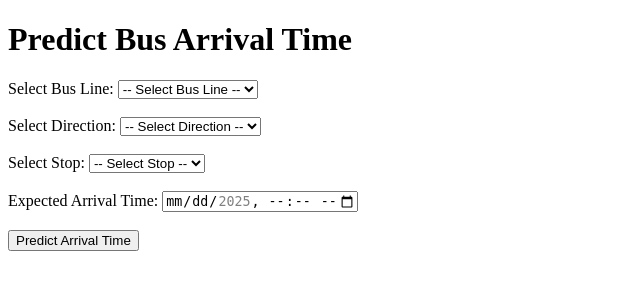
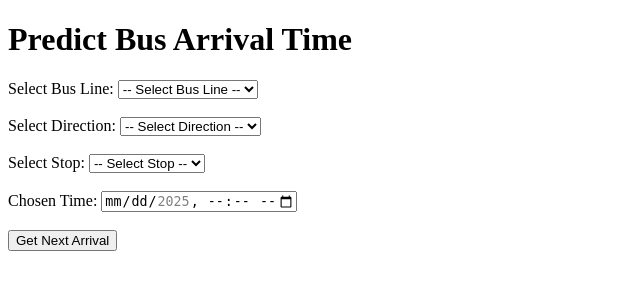
Before and after one commit to nadpierre/stm-transit-delay-prediction, a Flask app: template templates/index.html in a window 1280 px wide. Shown: the top 300 px of the page, without its empty margins (0-640 px from the left). Run offline with Flask 3, Linux system fonts and the light colour scheme; the template is opened without the code that fills it, so the values that code supplies are empty; parts of the project's set-up code (start-up, migrations or seed data) failed here and were passed over.

Commit message:
get trip data dynamically

```diff
--- a/app.py
+++ b/app.py
@@ -9,19 +9,22 @@ import pytz
 
 # Import custom code
 from src.constants import LOCAL_TIMEZONE, ROOT_DIR, MODELS_DIR
-from src.helper_functions import get_bus_lines, get_bus_directions, get_bus_stops, fetch_hourly_weather
+from src.helper_functions import get_bus_lines, get_bus_directions, get_bus_stops, get_weather_info, get_trip_info
 
 app = Flask(__name__)
 
 # File paths
-model_path = os.path.join(ROOT_DIR, MODELS_DIR, 'regression_model.pkl')
-scaler_path = os.path.join(ROOT_DIR, MODELS_DIR, 'scaler_coords.pkl')
-best_feat_path = os.path.join(ROOT_DIR, MODELS_DIR, 'best_features.pkl')
+model_dir = os.path.join(ROOT_DIR, MODELS_DIR)
+model_path = os.path.join(model_dir, 'regression_model.pkl')
+scaler_path = os.path.join(model_dir, 'scaler_coords.pkl')
+best_feat_path = os.path.join(model_dir, 'best_features.pkl')
+min_time_path = os.path.join(model_dir, 'min_time.pkl')
 
 # Load data
 model = joblib.load(model_path)
 scaler = joblib.load(scaler_path)
 best_features = joblib.load(best_feat_path)
+#min_time_local = joblib.load(min_time_path)
 
 @app.route('/')
 def home():
@@ -48,73 +51,62 @@ def predict():
         route_id = int(request.form['bus-line'])
         direction = request.form['direction']
         stop_id = int(request.form['stop'])
-        arrival_time_str = request.form['expected_arrival']
+        chosen_time_str = request.form['chosen-time']
 
         # Format arrival date
-        arrival_time_local = pd.Timestamp(arrival_time_str, tz=LOCAL_TIMEZONE)
-        arrival_time_utc = arrival_time_local.tz_convert(tz=timezone.utc)
+        chosen_time_local = pd.Timestamp(chosen_time_str, tz=LOCAL_TIMEZONE)
+        chosen_time_utc = chosen_time_local.tz_convert(tz=timezone.utc)
+
+        # TODO: remove manual timestamp after running notebooks
+        min_time_local = pd.Timestamp('2025-05-06 20:35:55-0400')
 
         # Get dates
-        now_utc = pd.Timestamp.utcnow()
+        now_local = pd.Timestamp.now(tz=LOCAL_TIMEZONE)
+        now_utc = now_local.tz_convert(tz=timezone.utc)
         three_days_before = now_utc - pd.Timedelta(days=3)
-        two_weeks_later = now_utc + pd.Timedelta(weeks=2)
+        two_weeks_later_utc = now_utc + pd.Timedelta(weeks=2)
+        min_time_utc = min_time_local.tz_convert(tz=timezone.utc)
+        two_weeks_later_local = two_weeks_later_utc.tz_convert(tz=LOCAL_TIMEZONE)
 
-        weather = {}
-        if arrival_time_utc <= three_days_before:
-            weather = fetch_hourly_weather(arrival_time_utc)
-        elif arrival_time_utc <= two_weeks_later:
-            weather = fetch_hourly_weather(arrival_time_utc, forecast=True)
-        else:
+        # Fetch weather data
+        weather_data = {}
+        if (chosen_time_utc < min_time_utc) | (chosen_time_utc > two_weeks_later_utc):
+            dt_format = '%Y-%m-%d'
             error = {
-                'message': 'The date should not be later than 2 weeks from now.'
+                'message': f'The date should not be earlier than {min_time_local.strftime(dt_format)} or later than {two_weeks_later_local.strftime(dt_format)}'
             }
             return Response(json.dumps(error), status=400, content_type='application/json')
+        else:
+            if chosen_time_utc <= three_days_before:
+                weather_data = get_weather_info(chosen_time_utc)
+            elif chosen_time_utc <= two_weeks_later_utc:
+                weather_data = get_weather_info(chosen_time_utc, forecast=True)
 
         # Create matrix
         input_df= pd.DataFrame(columns=best_features)
 
-        for attr in weather.keys():
-            input_df.iloc[0, attr] = weather[attr]
+        # Add weather data
+        for attr in weather_data.keys():
+            input_df.iloc[0, attr] = weather_data[attr]
 
-        # TODO: get other features that are not in form
-
-        # Build matrix
-        data = {
-            'exp_trip_duration': [3600],
-            #'relative_humidity_2m': [60],
-            #'wind_direction_10m': [140],
-            #'precipitation': [0],
-            'time_of_day_morning': [0],
-            'hist_avg_delay': [300],
-            'route_direction_South': [0],
-            #'wind_speed_10m': [10],
-            'frequency_normal': [1],
-            'time_of_day_evening': [0],
-            'stop_location_group': [2],
-            'is_peak_hour': [1],
-            'trip_phase_middle': [0],
-            'frequency_very_rare': [0],
-            'route_direction_North': [0],
-            'route_direction_West': [1],
-            'frequency_rare': [0],
-            #'temperature_2m': [24.3],
-            'stop_distance': [400],
-            #'cloud_cover': [0],
-            'trip_phase_start': [0]
-        }
-        input_matrix = pd.DataFrame(data)
+        # Add trip data
+        trip_result = get_trip_info(route_id, direction, stop_id, chosen_time_local)
+        trip_data = trip_result['trip_data']
+        for attr in trip_data.keys():
+            input_df.iloc[0, attr] = trip_data[attr]
 
         # Make prediction
-        prediction = model.predict(input_matrix)[0]
-        predicted_time = arrival_time_local + pd.Timedelta(seconds=prediction)
+        prediction = model.predict(input_df)[0]
+        predicted_time = chosen_time_local + pd.Timedelta(seconds=prediction)
         rounded_time = predicted_time.round('min')
 
         result = {}
-        result['exp_arrival_time'] = arrival_time_local.strftime('%Y-%m-%d %H:%M')
+        next_arrival_time = trip_result['next_arrival_time']
+        result['next_arrival_time'] = next_arrival_time.strftime('%Y-%m-%d %H:%M')
         result['predicted_time'] = rounded_time.strftime('%Y-%m-%d %H:%M')
-        if rounded_time < arrival_time_local:
+        if rounded_time < next_arrival_time:
             result['status'] = 'Early'
-        elif rounded_time > arrival_time_local:
+        elif rounded_time > next_arrival_time:
             result['status'] = 'Late'
         else:
             result['status'] = 'OnTime'
--- a/templates/index.html
+++ b/templates/index.html
@@ -31,12 +31,12 @@
 
         <br><br>
 
-        <label for="expected_arrival">Expected Arrival Time:</label>
-        <!-- Add the min and max date of the GTFS schedule -->
-        <input type="datetime-local" id="expected_arrival" name="expected_arrival", min="2025-01-06T00:00", max="2025-06-15T23:59">
+        <label for="chosen-time">Chosen Time:</label>
+        <!-- The min date is the min date of the modeling data and the max date is the end date of the GTFS schedule -->
+        <input type="datetime-local" id="chosen-time" name="chosen-time", min="2025-05-06T20:35", max="2025-06-16T00:00">
 
         <br><br>
-        <button type="submit">Predict Arrival Time</button>
+        <button type="submit">Get Next Arrival</button>
     </form>
 
     <br><br>
@@ -114,8 +114,8 @@
                             default:
                                 color = 'red'
                         }
-                        $('#predict-result').append(`<h3>Planned Arrival Time: <span>${result.exp_arrival_time}</span></h2>`)
-                        $('#predict-result').append(`<h3>Predicted Arrival Time: <span style="color:${color}">${result.predicted_time}</span></h2>`)
+                        $('#predict-result').append(`<h3>Scheduled Next Arrival Time: <span>${result.next_arrival_time}</span></h2>`)
+                        $('#predict-result').append(`<h3>Predicted Next Arrival Time: <span style="color:${color}">${result.predicted_time}</span></h2>`)
                     },
                     error: function(error) {
                         message = error.responseJSON.message
```
Also changed, not shown: src/helper_functions.py (+57 -41 lines), 3 other files.
